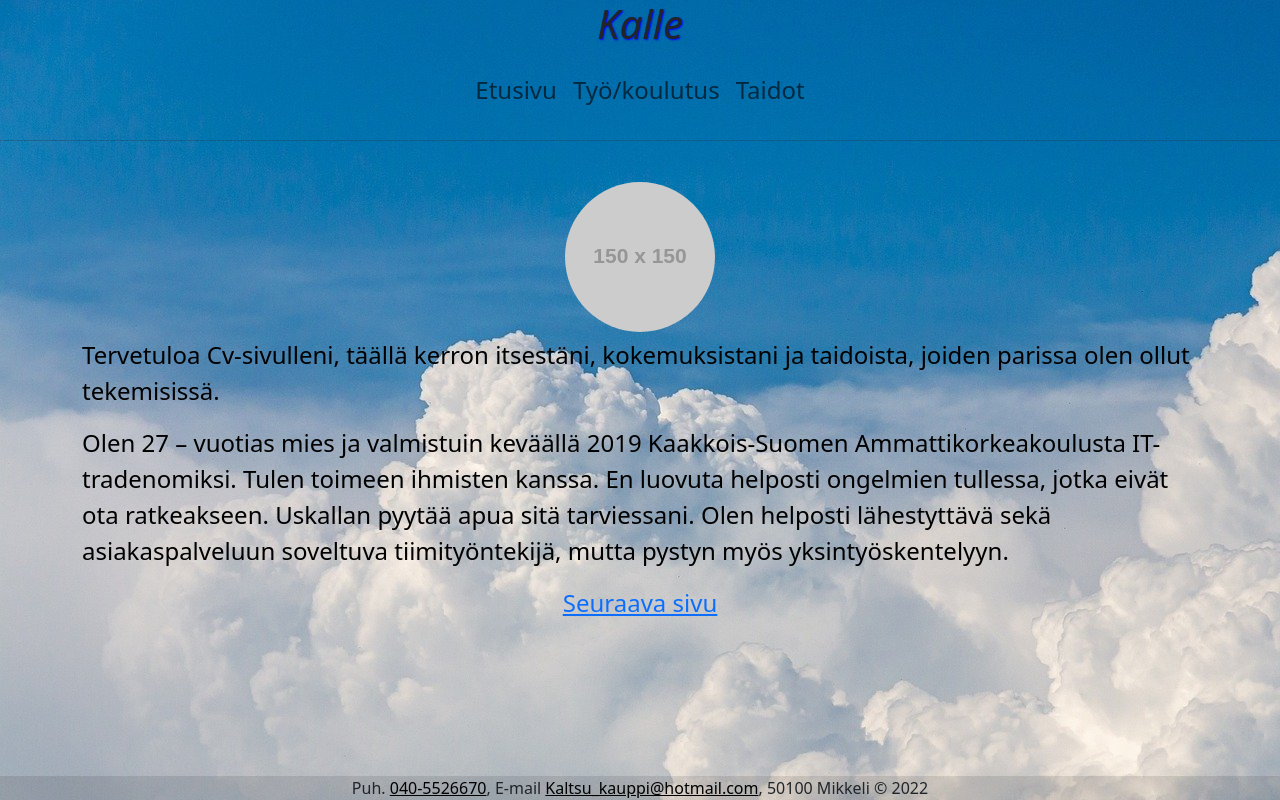
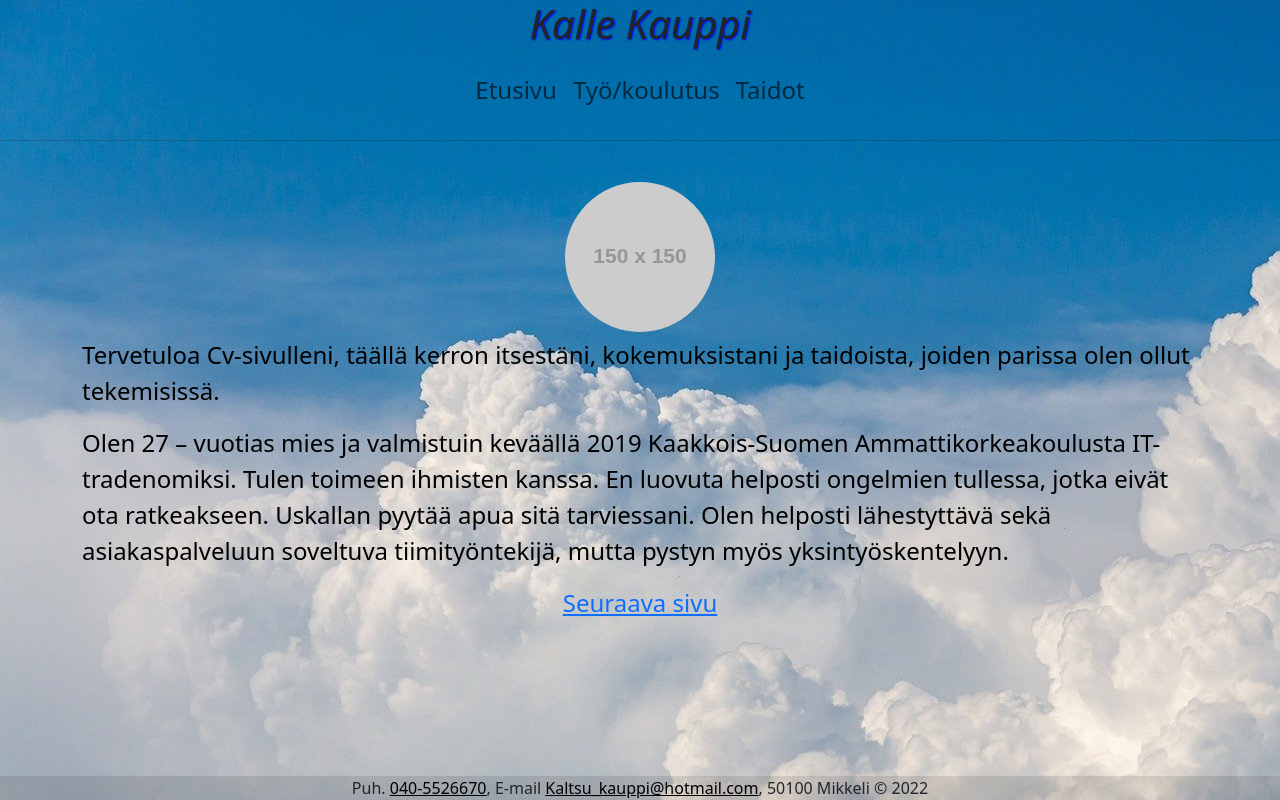
Before and after one commit to Kapa95/Kapa95.github.io, a plain HTML site: page index.html in a window 1280 px wide. Drawn offline with nearby package versions, Linux system fonts and the light colour scheme; placeholder pictures from the web are drawn by us.

Commit message:
viimeinen testi

```diff
--- a/elements/logo.html
+++ b/elements/logo.html
@@ -1 +1 @@
-<div id="logo"><h1><i>Kalle</i></h1></div>
+<div id="logo"><h1><i>Kalle Kauppi</i></h1></div>
```
